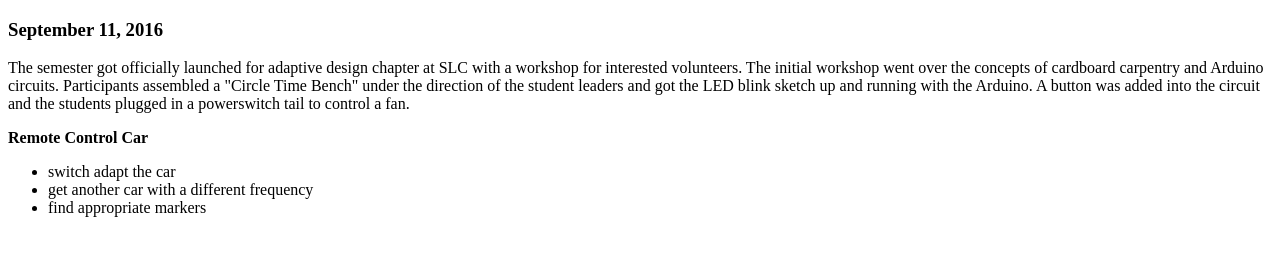
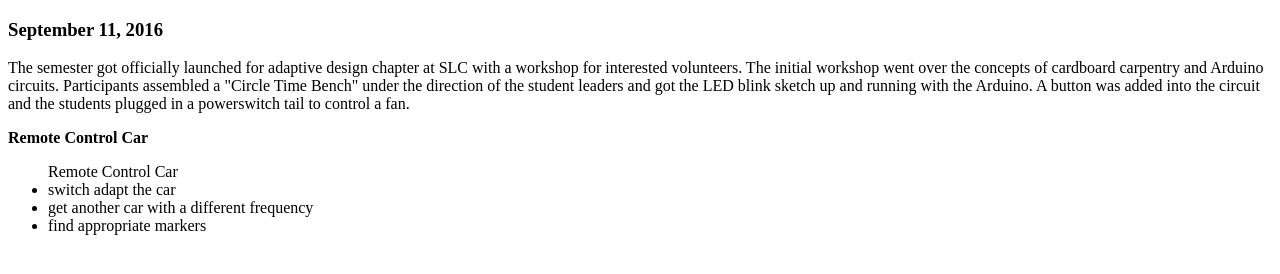
Before and after one commit to slcadaptivedesign/SLCAdaptiveDesign, a plain HTML site: page index.html in a window 1280 px wide. Drawn offline with Linux system fonts and the light colour scheme.

```diff
--- a/index.html
+++ b/index.html
@@ -12,7 +12,7 @@ under the direction of the student leaders and got the LED blink sketch up and r
 and the students plugged in a powerswitch tail to control a fan.</p>
 
 <p><b>Remote Control Car</b><p>
-<ul>
+<ul> Remote Control Car
 	<li>switch adapt the car</li>
 	<li>get another car with a different frequency</li>
 	<li>find appropriate markers</li>
```
